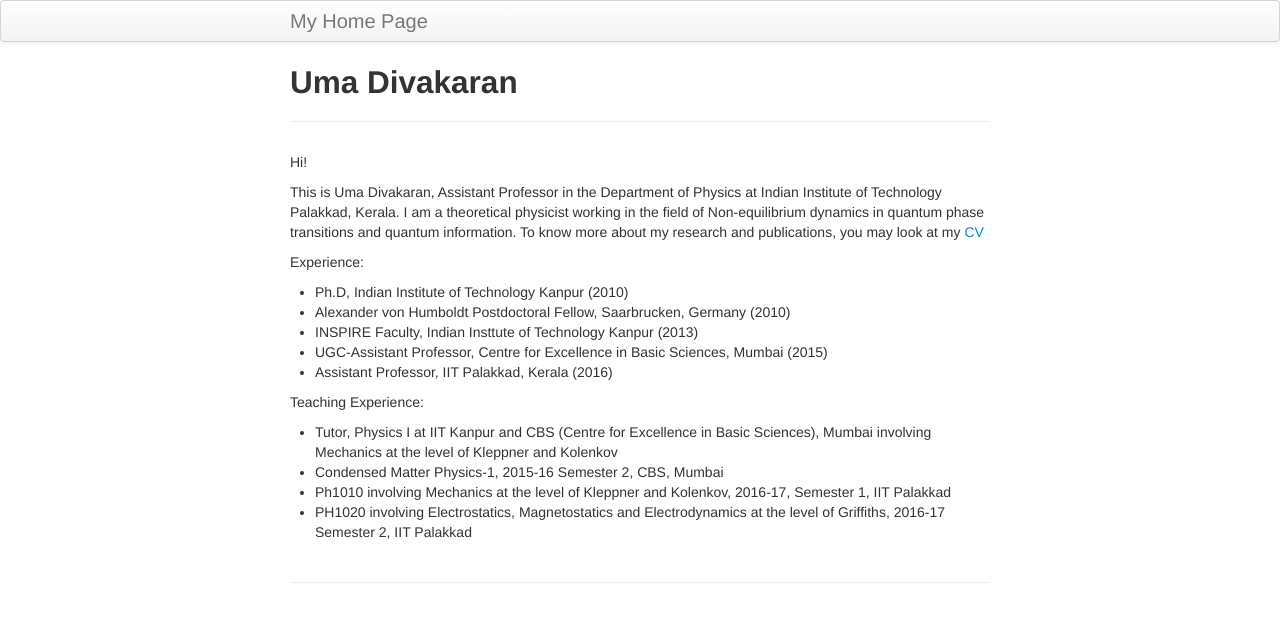
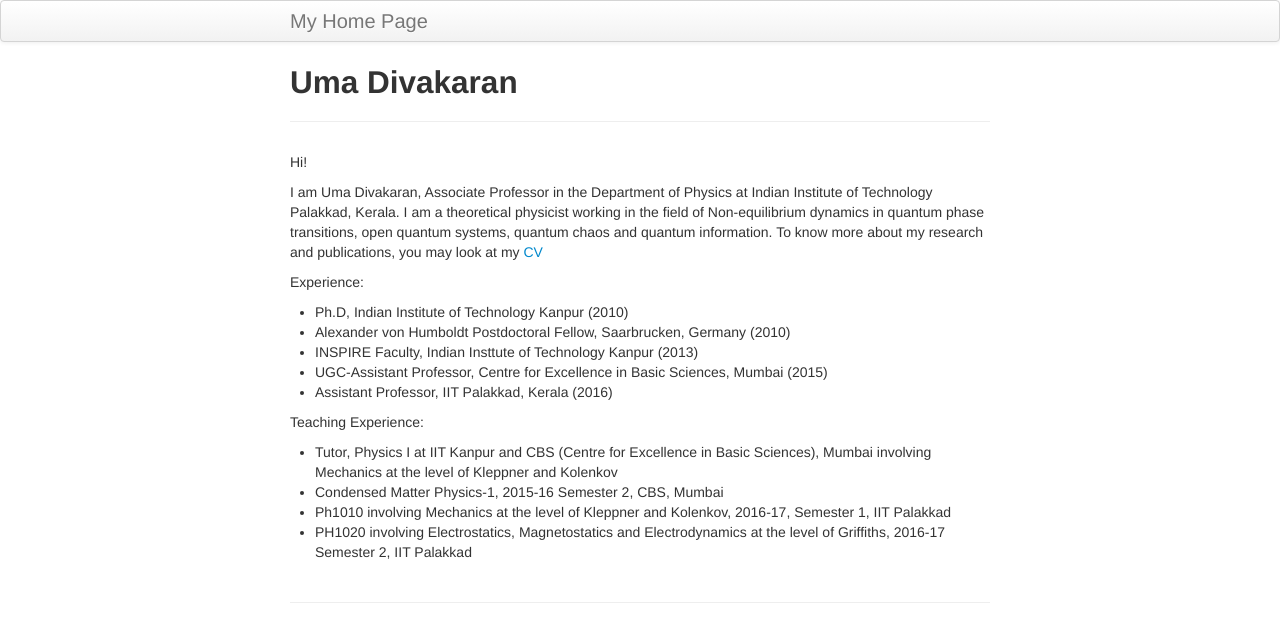
Before and after one commit to udiva/udiva.github.io, a Jekyll site: the page built from index.md, in a window 1280 px wide. Shown: the top 642 px of the page. Built offline with Jekyll 4.4.1, drawn with Linux system fonts in a browser that asks for light colours.

Commit message:
This is my first edit of 2023. Updated Associate Professor

```diff
--- a/index.md
+++ b/index.md
@@ -6,10 +6,11 @@ description: For me
 ---
 Hi!
 
-This is Uma Divakaran, Assistant Professor in the Department of
+I am Uma Divakaran, Associate Professor in the Department of
 Physics at Indian Institute of Technology Palakkad, Kerala. I am a
 theoretical physicist working in the field of Non-equilibrium dynamics
-in quantum phase transitions and quantum information.  To know more
+in quantum phase transitions, open quantum systems, quantum chaos and
+quantum information.  To know more
 about my research and publications,
 you may look at my [CV](pages/cv_homepage.pdf)
 
```
